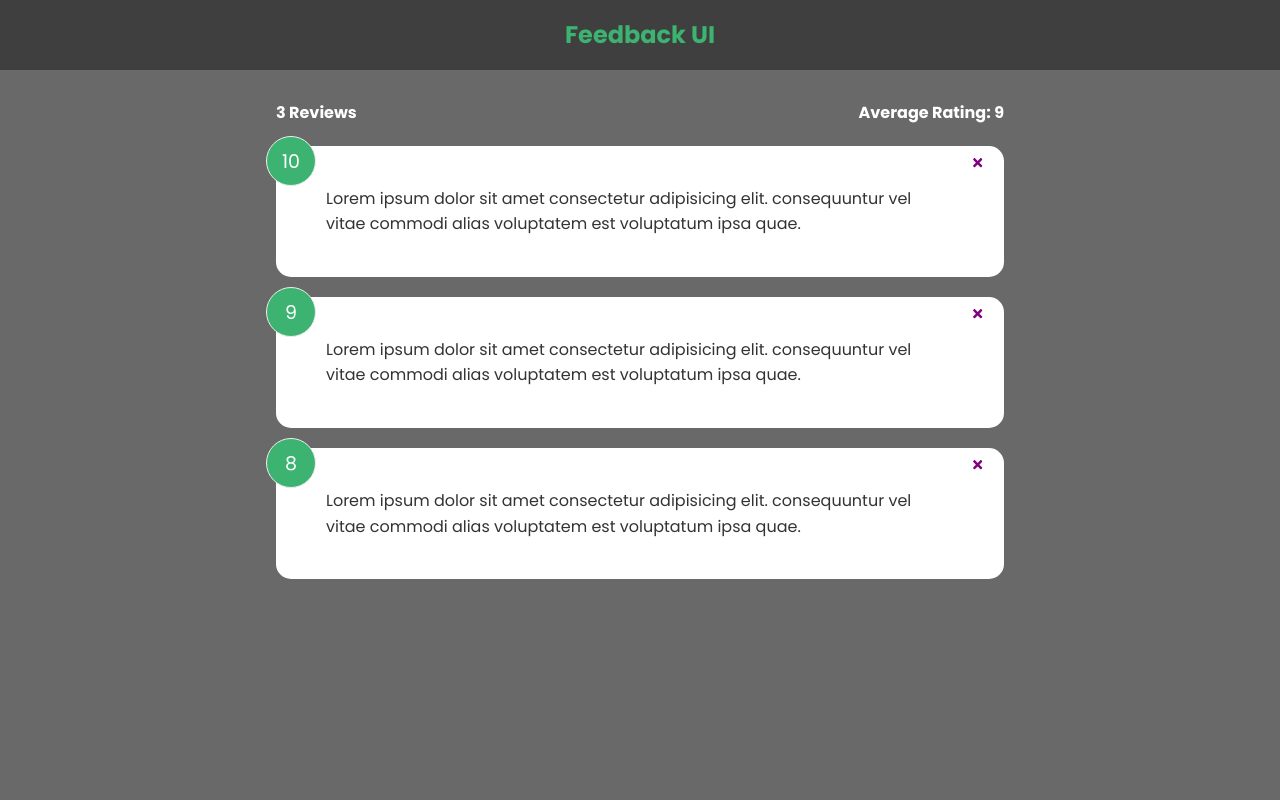
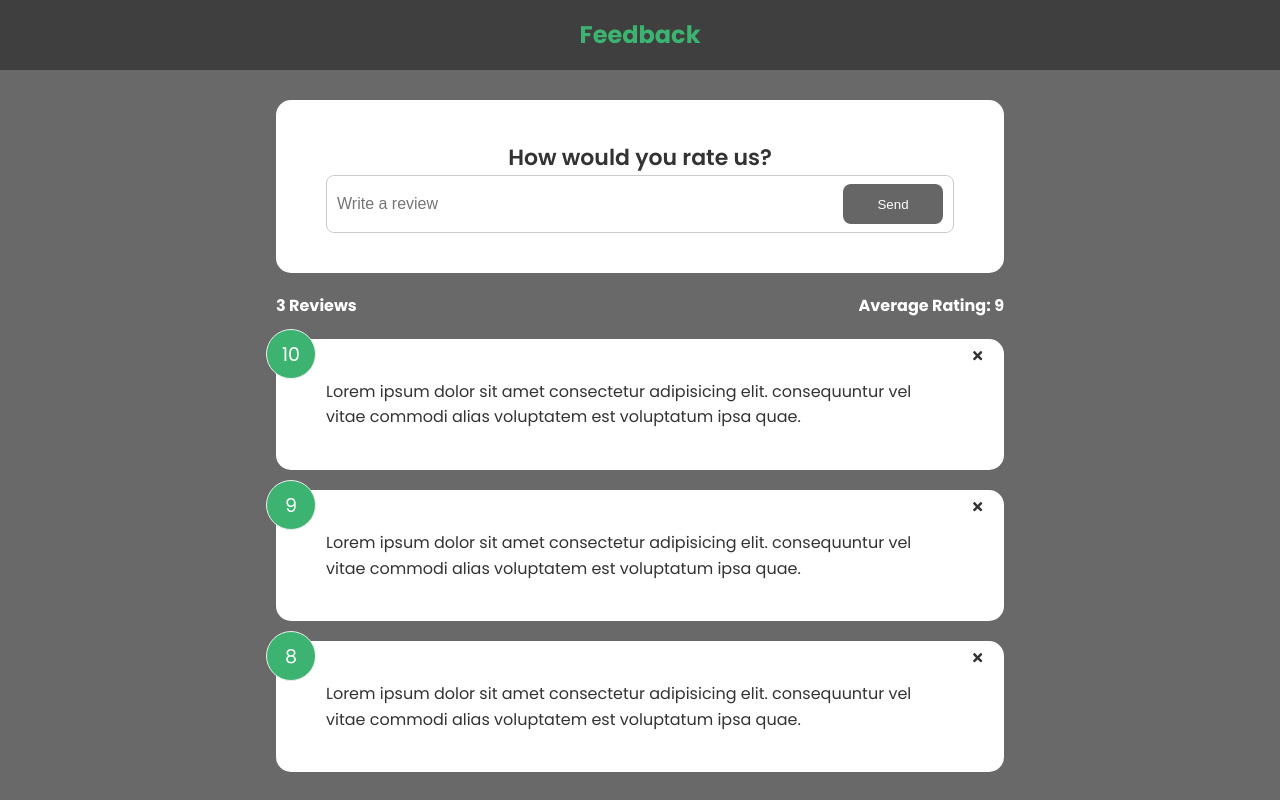
Before and after one commit to Androsh/react-feedback-app, a React (Create React App) app: page / in a window 1280 px wide. Built offline with nearby package versions, Linux system fonts and the light colour scheme.

Commit message:
Form input & custom button component

```diff
--- a/public/index.html
+++ b/public/index.html
@@ -24,7 +24,7 @@
       work correctly both with client-side routing and a non-root public URL.
       Learn how to configure a non-root public URL by running `npm run build`.
     -->
-    <title>React Feedback App</title>
+    <title>Feedback</title>
   </head>
   <body>
     <noscript>You need to enable JavaScript to run this app.</noscript>
--- a/src/App.js
+++ b/src/App.js
@@ -2,6 +2,7 @@
 import Header from './components/Header'
 import FeedbackList from './components/FeedbackList'
 import FeedbackStats from './components/FeedbackStats'
+import FeedbackForm from './components/FeedbackForm'
 import FeedbackData from './data/FeedbackData'
 
 function App() {
@@ -17,6 +18,7 @@
     <>
     <Header />
     <div className="container">
+      <FeedbackForm/>
       <FeedbackStats feedback={feedback} />
       <FeedbackList feedback={feedback} handleDelete={deleteFeedback}/>
     </div>
--- /dev/null
+++ b/src/components/FeedbackForm.jsx
@@ -0,0 +1,36 @@
+import {useState} from 'react'
+import Card from './shared/Card'
+import Button from './shared/Button'
+
+function FeedbackForm() {
+  const [text, setText] = useState('')
+
+  const handleTextChange = (e) => {
+    setText(e.target.value)
+  }
+
+  return (
+    <Card>
+      <form>
+        <h2>How would you rate us?</h2>
+        {/* @todo - rating select component */}
+        <div className="input-group">
+          <input
+            onChange={handleTextChange}
+            type="text"
+            placeholder='Write a review'
+            value={text}
+          />
+          <Button
+            type='submit'
+
+          >
+            Send
+          </Button>
+        </div>
+      </form>
+    </Card>
+  )
+}
+
+export default FeedbackForm
--- a/src/components/FeedbackItem.jsx
+++ b/src/components/FeedbackItem.jsx
@@ -8,7 +8,7 @@
     <Card>
       <div className="num-display">{item.rating}</div>
       <button onClick={() => handleDelete(item.id)} className="close">
-        <FaTimes color="purple" />
+        <FaTimes color="#333" />
       </button>
       <div className="text-display">{item.text}</div>
     </Card>
--- a/src/components/Header.jsx
+++ b/src/components/Header.jsx
@@ -17,7 +17,7 @@
 }
 
 Header.defaultProps = {
-  text: 'Feedback UI',
+  text: 'Feedback',
   bgColor: 'rgba(0,0,0,0.4)',
   textColor: '#3CB371'
 }
--- /dev/null
+++ b/src/components/shared/Button.jsx
@@ -0,0 +1,22 @@
+import PropTypes from 'prop-types'
+
+function Button({children, version, type, isDisabled}) {
+  return (
+    <button type={type} disabled={isDisabled} className={`btn btn-${version}`}>{children}</button>
+  )
+}
+
+Button.defaultProps = {
+  version: 'primary',
+  type: 'button',
+  isDisabled: false
+}
+
+Button.propTypes = {
+  children: PropTypes.node.isRequired,
+  version: PropTypes.string,
+  type: PropTypes.string,
+  isDisabled: PropTypes.bool,
+}
+
+export default Button
--- a/src/index.css
+++ b/src/index.css
@@ -156,7 +156,7 @@
 }
 
 .btn-primary {
-  background-color: #202142;
+  background-color: #666;
 }
 
 .btn-secondary {
@@ -182,7 +182,7 @@
 .message {
   padding-top: 10px;
   text-align: center;
-  color: rebeccapurple;
+  color: #333;
 }
 
 .about-link {
```
